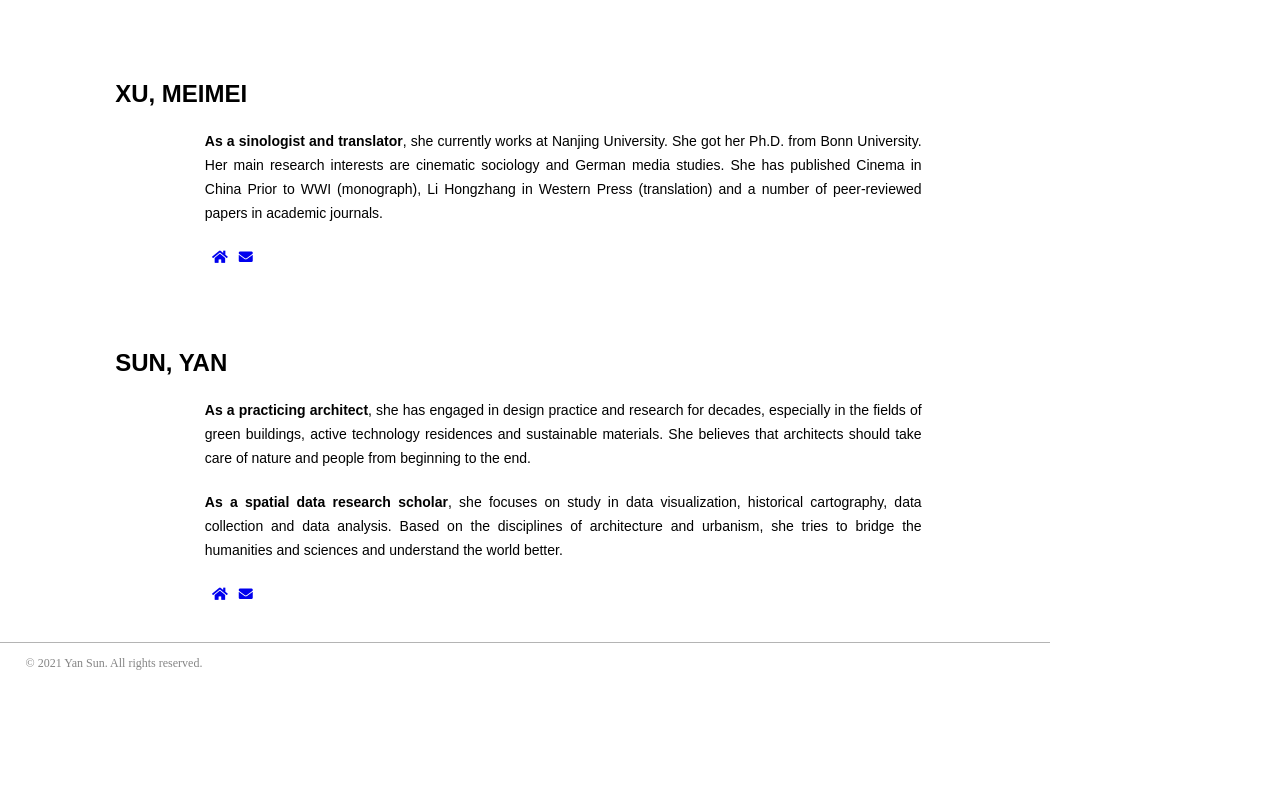
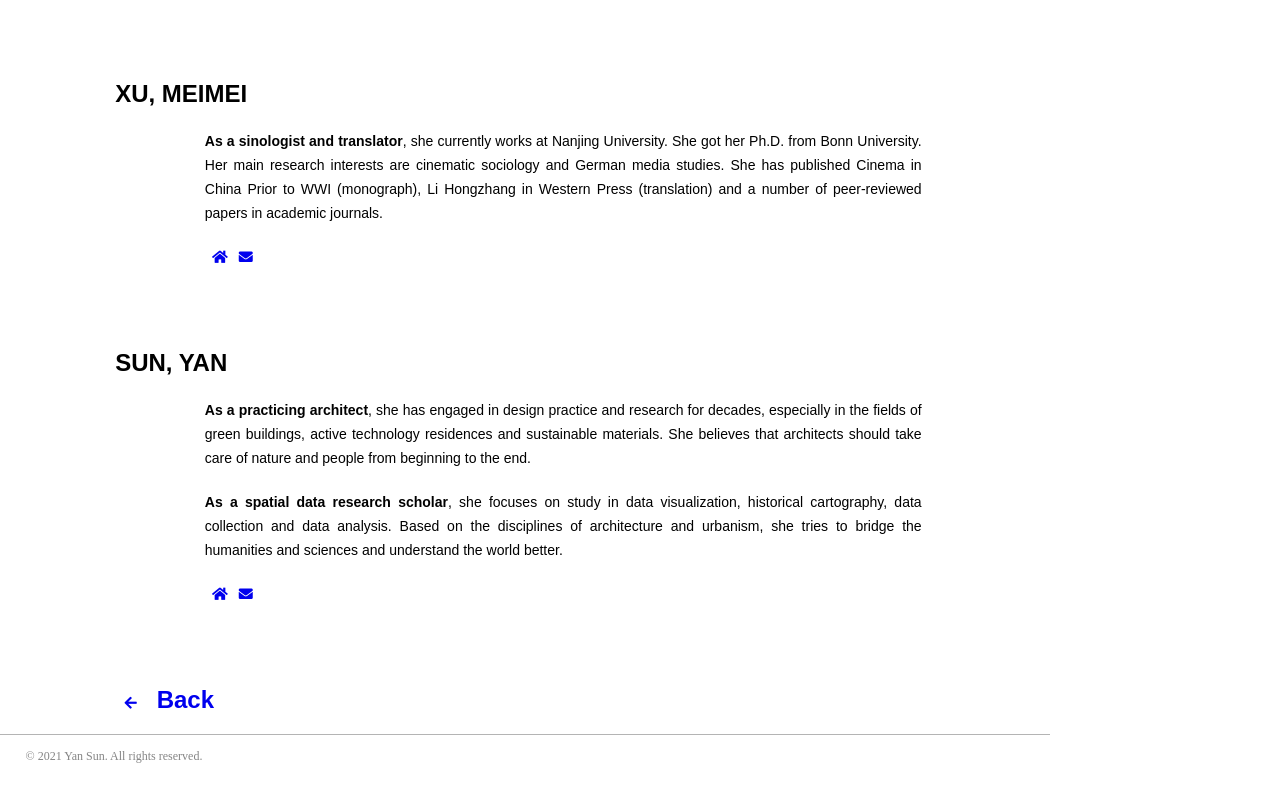
Before and after one commit to Designcat2020/Circus-Scrollytelling, a plain HTML site: page html/index_cv.html in a window 1280 px wide. Drawn offline with Linux system fonts and the light colour scheme.

Commit message:
Update index_cv.html

```diff
--- a/html/index_cv.html
+++ b/html/index_cv.html
@@ -262,12 +262,10 @@
             <a href="mailto:sunyanarch@gmail.com"><i class="fas fa-envelope"></i></a>
                  </p>
         </p>
-
-
     </div>
-
-
-
+  <div class="first-line">
+        <h2><a href="https://designcat2020.github.io/Circus-Storytelling/index.html"><i class="fas fa-arrow-left"></i>&nbsp;&nbsp; Back </a></h2>
+    </div>
 
     <footer>
         <div class="footer-wrapper">
```
